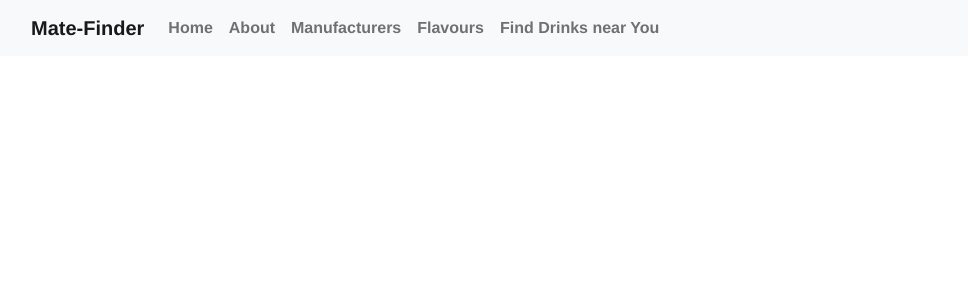
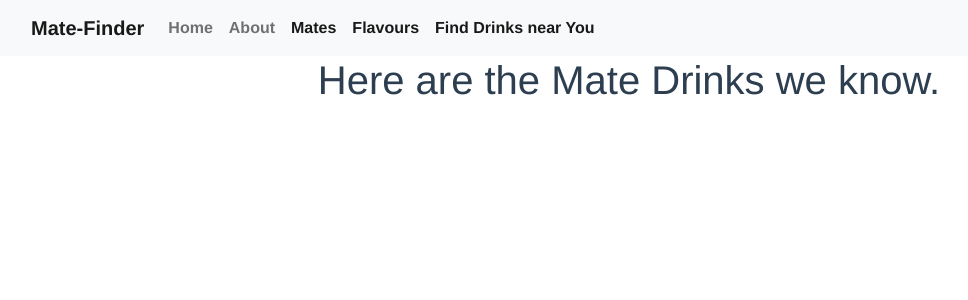
Before and after one commit to AltarisV/mate-finder-frontend, a Vue app: page /mates in a window 1280 px wide. Shown: the top 300 px of the page, without its empty margins (11-979 px from the left). Built offline with nearby package versions, Linux system fonts and the light colour scheme; no server answers.

Commit message:
CI Abänderungen wie VL

```diff
--- a/src/components/Navbar.vue
+++ b/src/components/Navbar.vue
@@ -11,7 +11,7 @@
         <div class="navbar-nav">
           <router-link class="nav-link" to="/">Home</router-link>
           <router-link class="nav-link" to="/about">About</router-link>
-          <router-link class="nav-link" to="">Manufacturers</router-link>
+          <router-link class="nav-link" to="/mates">Mates</router-link>
           <router-link class="nav-link" to="">Flavours</router-link>
           <router-link class="nav-link" to="">Find Drinks near You</router-link>
         </div>
--- a/src/router/index.js
+++ b/src/router/index.js
@@ -1,4 +1,5 @@
 import { createRouter, createWebHistory } from 'vue-router';
+import MateView from '@/views/MateView.vue';
 import HomeView from '../views/HomeView.vue';
 import AboutView from '../views/AboutView.vue';
 
@@ -13,6 +14,11 @@ const routes = [
     name: 'about',
     component: AboutView,
   },
+  {
+    path: '/mates',
+    name: 'mates',
+    component: MateView,
+  },
 ];
 
 const router = createRouter({
--- /dev/null
+++ b/src/views/MateView.vue
@@ -0,0 +1,29 @@
+<template>
+<h1>Here are the Mate Drinks we know.</h1>
+</template>
+
+<script>
+export default {
+  name: 'MateView',
+
+  mounted() {
+    console.log('Hello World');
+    const endpoint = `${process.env.VUE_APP_BACKEND_BASE_URL}/api/mates`;
+    const requestOptions = {
+      method: 'GET',
+      redirect: 'follow',
+    };
+
+    fetch(endpoint, requestOptions)
+      .then((response) => response.json())
+      .then((result) => result.forEach((mate) => {
+        this.mates.push(mate);
+      }))
+      .catch((error) => console.log('error', error));
+  },
+};
+</script>
+
+<style scoped>
+
+</style>
```
